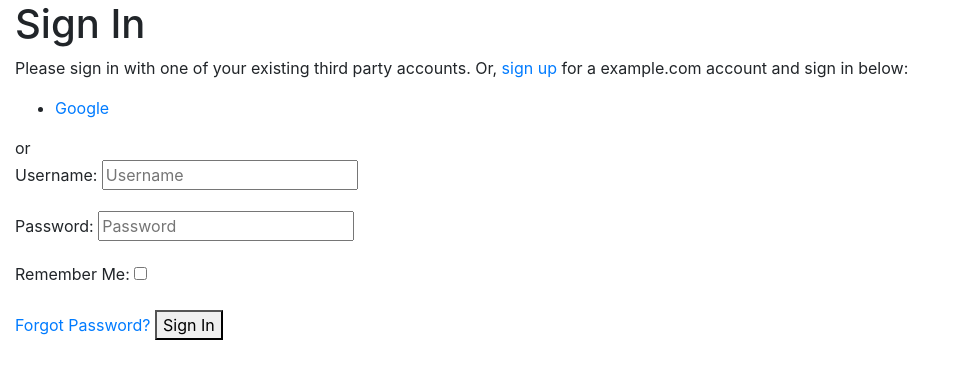
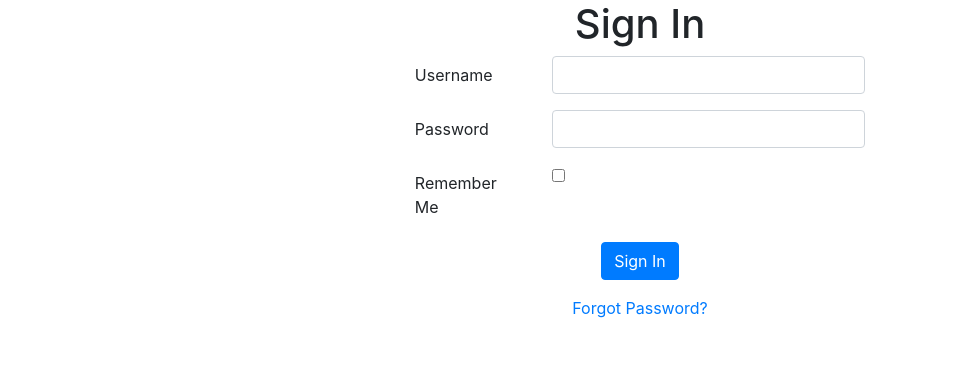
Before and after one commit to Lanaok/project, a Django app: page /accounts/login/ in a window 1280 px wide. Shown: the part 56-435 px from the top of the page, without its empty margins (0-954 px from the left). Run offline with Django 3.2, Linux system fonts and the light colour scheme; parts of the project's set-up code (start-up, migrations or seed data) failed here and were passed over; some libraries are stand-ins or nearby versions.

Commit message:
added bootstrap to some additional forms

```diff
--- a/mysite/templates/allauth/account/login.html
+++ b/mysite/templates/allauth/account/login.html
@@ -6,41 +6,31 @@
 {% block head_title %}{% trans "Sign In" %}{% endblock %}
 
 {% block content %}
+    <div class="row justify-content-center">
+        <h1>{% trans "Sign In" %}</h1>
+    </div>
+    <div class="row justify-content-center">
+        <div class="col-lg-8">
+            <form class="login" id="login-form" method="POST" action="{% url 'account_login' %}">
+                {% csrf_token %}
+                {% include "company/formtemplates/post_form_template.html" with form=form button_name="Sign In" %}
+                <script>
+                    for (elem of $("#login-form").find("input")) {
+                        if (!elem.classList.contains("btn") && elem.type.localeCompare("checkbox") !== 0) {
+                            elem.classList += " form-control"
+                            elem["placeholder"] = ""
+                        }
+                    }
+                </script>
 
-<h1>{% trans "Sign In" %}</h1>
-
-{% get_providers as socialaccount_providers %}
-
-{% if socialaccount_providers %}
-<p>{% blocktrans with site.name as site_name %}Please sign in with one
-of your existing third party accounts. Or, <a href="{{ signup_url }}">sign up</a>
-for a {{ site_name }} account and sign in below:{% endblocktrans %}</p>
-
-<div class="socialaccount_ballot">
-
-  <ul class="socialaccount_providers">
-    {% include "socialaccount/snippets/provider_list.html" with process="login" %}
-  </ul>
-
-  <div class="login-or">{% trans 'or' %}</div>
-
-</div>
-
-{% include "socialaccount/snippets/login_extra.html" %}
-
-{% else %}
-<p>{% blocktrans %}If you have not created an account yet, then please
-<a href="{{ signup_url }}">sign up</a> first.{% endblocktrans %}</p>
-{% endif %}
-
-<form class="login" method="POST" action="{% url 'account_login' %}">
-  {% csrf_token %}
-  {{ form.as_p }}
-  {% if redirect_field_value %}
-  <input type="hidden" name="{{ redirect_field_name }}" value="{{ redirect_field_value }}" />
-  {% endif %}
-  <a class="button secondaryAction" href="{% url 'account_reset_password' %}">{% trans "Forgot Password?" %}</a>
-  <button class="primaryAction" type="submit">{% trans "Sign In" %}</button>
-</form>
-
+                {% if redirect_field_value %}
+                    <input type="hidden" name="{{ redirect_field_name }}" value="{{ redirect_field_value }}"/>
+                {% endif %}
+                <div class="row justify-content-center">
+                    <a class="button secondaryAction"
+                       href="{% url 'account_reset_password' %}">{% trans "Forgot Password?" %}</a>
+                </div>
+            </form>
+        </div>
+    </div>
 {% endblock %}
```
Also changed, not shown: mysite/templates/allauth/account/logout.html (+8 -2 lines), mysite/templates/allauth/account/password_reset.html (+17 -6 lines).
